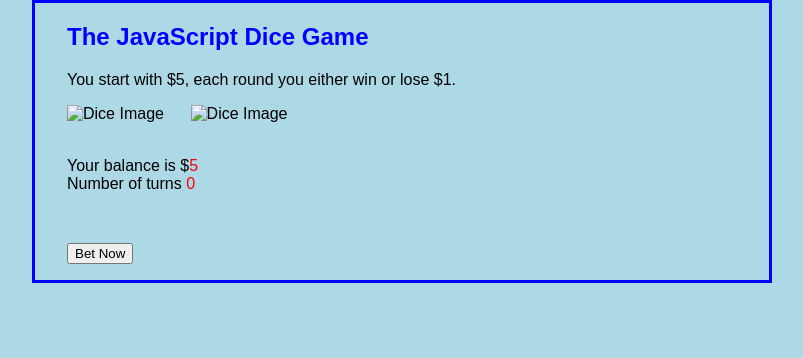
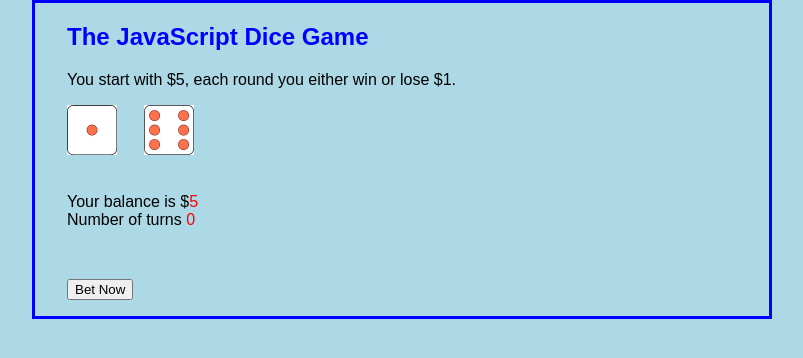
Before and after one commit to Shihao01/HW2diceGame, a plain HTML site: page index.html in a window 1280 px wide. Shown: the whole page, without its empty margins (238-1041 px from the left). Drawn offline with Linux system fonts and the light colour scheme.

Commit message:
Update index.html

```diff
--- a/index.html
+++ b/index.html
@@ -10,10 +10,10 @@
 <body>
     <h2> The JavaScript Dice Game</h2>
     <p> You start with $5, each round you either win or lose $1.</p>
-    <img id="image1" src="./images/dice-1.jpg" alt="Dice Image" style="width:50px;height:50px;">
+    <img id="image1" src="./dice-1.jpg" alt="Dice Image" style="width:50px;height:50px;">
     &nbsp;&nbsp;&nbsp;&nbsp;
 
-    <img id="image2" src="./images/dice-6.jpg" alt="Dice Image" style="width:50px;height:50px;">
+    <img id="image2" src="./dice-6.jpg" alt="Dice Image" style="width:50px;height:50px;">
     <br /><br />
     <p>
         Your balance is $<span id="balance">5</span><br />
```
